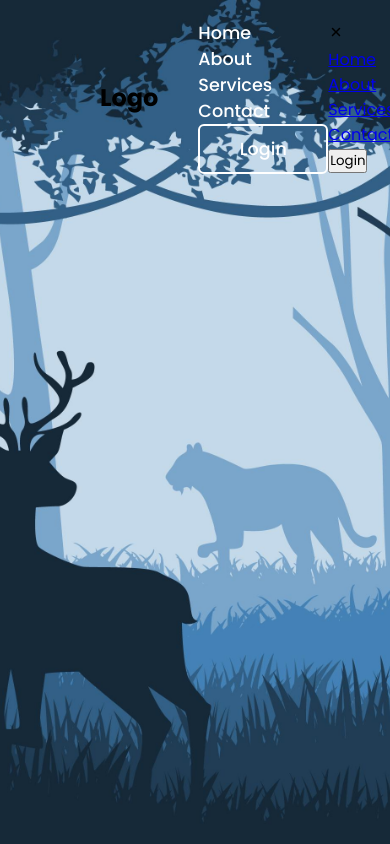
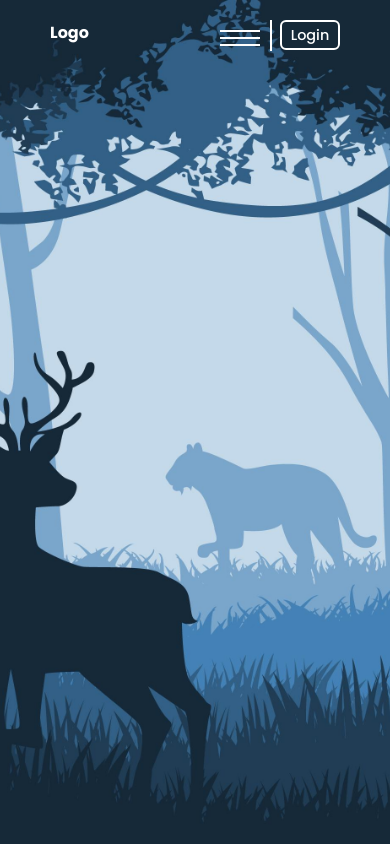
Before and after one commit to Salma-Emad-Salem/RegisterDesign, a plain HTML site: page index.html in a window 390 px wide. Drawn offline with nearby package versions, Linux system fonts and the light colour scheme.

Commit message:
Add files via upload

```diff
--- a/style.css
+++ b/style.css
@@ -12,8 +12,8 @@ body{
     min-height: 100vh;
     background: url(/background.jpg) no-repeat;
     background-size:cover;
-    background-position-x: center ;
-    /* background-position:center; */
+    background-position: top center;
+    overflow: hidden;
 }
 header{
     position: fixed;
@@ -23,17 +23,22 @@ header{
     padding: 20px 100px;
     /* background-color: red; */
     display: flex;
+    flex-direction: row;
     justify-content: space-between;
     align-items: center;
     z-index: 99;
 
 }
-.Logo{
+.logo{
     font-size: 2em;
     color: #fff;
     user-select: none;
 
 }
+.navigation{
+    display: flex;
+}
+
 .navigation a{
     position: relative;
     font-size: 1.1em;
@@ -41,6 +46,7 @@ header{
     text-decoration: none;
     font-weight: 500;
     margin-left: 40px;
+
 }
 .navigation a::after{
     content: '';
@@ -59,9 +65,9 @@ header{
     transform: scaleX(1);
     transform-origin: left;
 }
-.navigation .btnLogin-popup{
+.btnLogin-popup ,.btnLogin-popupmenu{
     width: 130px;
-    height: 50px;
+    min-height: 30px;
     background: transparent;
     border: 2px solid #fff;
     outline: none;
@@ -73,10 +79,11 @@ header{
     margin-left: 40px;
     transition: .5s;
 }
-.navigation .btnLogin-popup:hover{
+ .btnLogin-popup,.btnLogin-popupmenu:hover{
     background-color: #fff;
     color: #162938;
 }
+
 .wrapper{
     position: relative;
     width: 400px;
@@ -113,12 +120,13 @@ header{
     align-items: center;
     border-bottom-left-radius: 20px;
     cursor: pointer;
-    z-index: 1;
+    z-index: 1111;
 }
 .wrapper .formBox{
     width: 100%;
     padding: 40px;
 }
+
 .wrapper .formBox.login{
     transition: transform .18s ease;
     transform: translateX(0);
@@ -229,3 +237,244 @@ header{
     text-decoration: underline;
 
 }
+
+.menu{
+    width: 100%;
+    position: relative;
+    display: none;
+}
+.burger{
+    position: relative;
+    width: 40px;
+    height: 16px;
+    flex-direction: column;
+    justify-content: space-between;
+    cursor: pointer;
+    display: none;
+  }
+  .burger::before{
+    content: '';
+    height: 40px;
+    border: 1px solid #fff;
+    position: absolute;
+    bottom: -5px;
+    left: 50px;
+    z-index: 1111;
+}
+.line{
+    width: 100%;
+    height: 2px;
+    background-color:#fff;
+
+}
+.burger:hover{
+    border: 2px solid #fff;
+}
+.links{
+    width: 150px;
+    min-height: 20vh;
+    padding-block: 15px;
+    margin-block: 20px;
+    position: relative;
+    top: 0px;
+    right: 70px;
+    transition: transform .5s ease;
+    transform: translateY(-300px);
+
+}
+.links::after{
+    content: '';
+    width: 100% ;
+    height: 100%;
+    background-color:#16293871;
+    border-radius: 10px;
+    position: absolute;
+    top: 0px;
+    right: 0px;
+    z-index: -1;
+}
+
+.links a{
+    font-size: 1.1em;
+    color: #fff;
+    text-decoration: none;
+    font-weight: 500;
+    margin-top: 10px;
+
+
+}
+.closeMenu{
+    position: absolute;
+    top: 10px;
+    right: 5px;
+    z-index: 1;
+    color: #fff;
+    font-size: 1.4em;
+    font-weight: 500;
+    cursor: pointer;
+}
+.links.memo{
+    color: red;
+    transform: translateY(10px);
+}
+
+
+@media screen and (max-width:1280px) {
+    .navigation a{
+        margin-left: 20px;
+    }
+    .btnLogin-popup{
+        width: 100px;
+        height: 40px;
+        margin-left: 20px;
+        font-size: .9em;
+    }
+    .wrapper{
+        margin-top: 80px;
+        transition:transform .5s ease , height .2s ease;
+        transform: scale(0);
+
+    }
+}
+@media screen and (max-width:1024px) {
+    .navigation a{
+        margin-left: 10px;
+    }
+    .btnLogin-popup{
+        width: 80px;
+        height: 30px;
+        margin-left: 10px;
+        font-size: 1em;
+    }
+
+}
+@media screen and (max-width:768px) {
+    header{
+        padding: 20px 50px;
+        justify-content: space-between;
+        align-items: flex-start;
+    }
+    .logo{
+        font-size: 1em;
+        user-select: none;
+
+    }
+    .navLink{
+        display: none;
+    }
+    .menu{
+        width: 100%;
+        position: relative;;
+        display: flex;
+        justify-content: flex-end;
+        overflow: hidden;
+    }
+    .btnLogin-popupmenu{
+        max-width: 70px;
+        position: absolute;
+        top: 0px;
+        right: 0px;
+        z-index: 999;
+    }
+    .burger{
+        display: flex;
+        align-items:end;
+        position: absolute;
+        top: 10px;
+        right: 100px;
+        z-index: 999;
+    }
+    .links a{
+        display: flex;
+        justify-content: center;
+        padding-inline: 20px;
+    }
+    .wrapper{
+        margin-top: 60px;
+        max-width: 300px;
+        max-height: 340px;
+        transition:transform .5s ease , height .2s ease;
+        transform: scale(0);
+    }
+    .wrapper.active{
+        max-height: 420px;
+    }
+    .wrapper .formBox{
+        width: 100%;
+        padding: 20px;
+    }
+    .wrapper .formBox h2{
+        margin-block: 20px;
+        font-size: 1.6em;
+    }
+    .inputBox{
+        position: relative;
+        width: 100%;
+        height: 40px;
+        border-bottom: 2px solid #162938;
+        margin: 20px 0px;
+    }
+    .inputBox input{
+        font-size: .8em;
+        padding: 0 15px 0 5px;
+    }
+    .inputBox .icon{
+        font-size: 1em;
+        line-height: 47px;
+    }
+    .remember-forget{
+        font-size: 0.8em;
+        margin: -5px 0 15px ;
+    }
+    .btn{
+        height: 35px;
+        font-size: .8em;
+    }
+    .login-register{
+        font-size: 0.7em;
+        color: #fff;
+        margin: 20px  0 10px;
+    }
+
+}
+@media screen and (max-width:540px) {
+    .links{
+        width: 150px;
+
+    }
+}
+@media screen and (max-width:480px) {
+    .btnLogin-popupmenu{
+        width: 60px;
+        font-size: .9em;
+    }
+    .burger{
+        right: 80px;
+    }
+    .links{
+        font-size: .9em;
+        width: 120px;
+
+    }
+    .wrapper{
+        transition:transform .5s ease , height .2s ease;
+        transform: scale(0);
+    }
+    .wrapper.active{
+        max-height: 375px;
+    }
+}
+@media screen and (max-width:340px) {
+    .btnLogin-popupmenu{
+        width: 50px;
+        font-size: .8em;
+    }
+    .burger{
+        right: 70px;
+    }
+    .links{
+        width: 100px;
+        font-size: .8em;
+
+    }
+}
```
